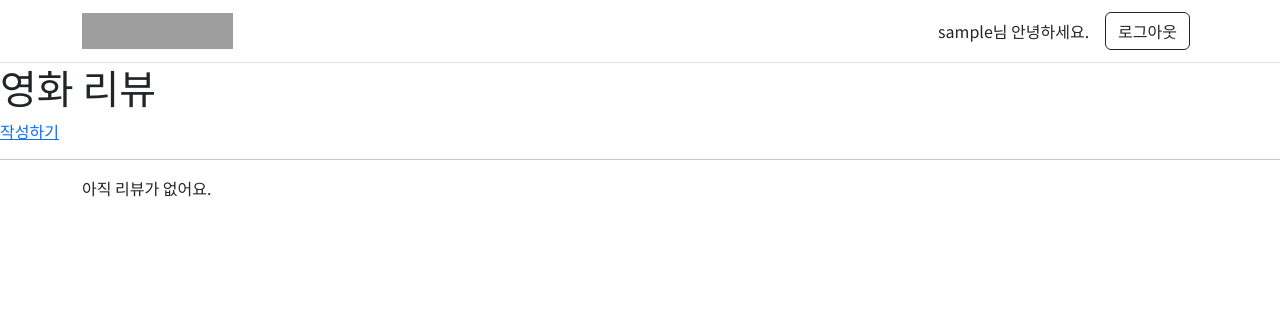
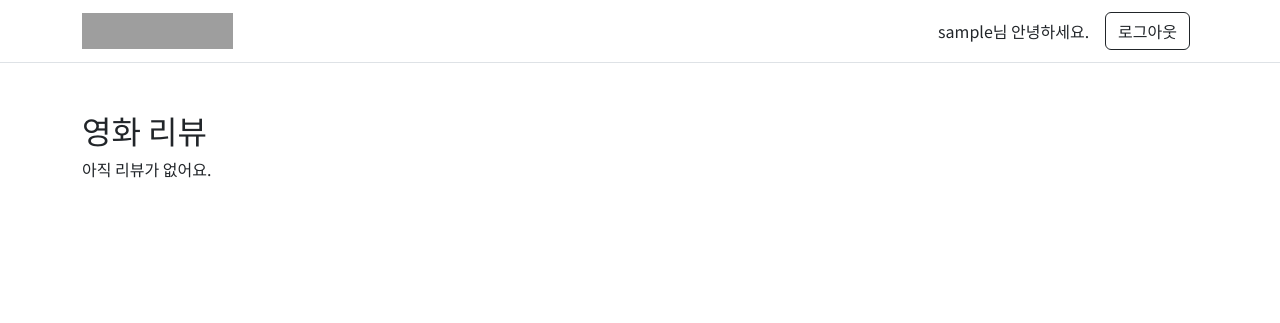
Before and after one commit to arrmadillo/django03, a Django app: page /reviews/ in a window 1280 px wide. Shown: the top 323 px of the page. Run offline with Django 3.2, Linux system fonts and the light colour scheme; the visitor is signed in with stand-in values (Sample User, id 1); data that the repository does not hold is empty; grey boxes are pictures that could not be loaded.

Commit message:
indexfix2

```diff
--- a/reviews/templates/reviews/index.html
+++ b/reviews/templates/reviews/index.html
@@ -1,15 +1,9 @@
 {% extends 'base.html' %}
 {% block content %}
 
-<h1>영화 리뷰</h1>
-{% if request.user.is_authenticated %}
-  <a href="{% url 'reviews:create' %}">작성하기</a>
-  {% else %}
-  {% endif %}
-  <hr>
-
   <!--카드-->
-  <div class="container">
+  <div class="container mt-5" >
+    <h2>영화 리뷰</h2>
       <div class="row g-4">
   {% for review in reviews %}
       <div class="col-md-3 col-sm-6 col-12">
```
